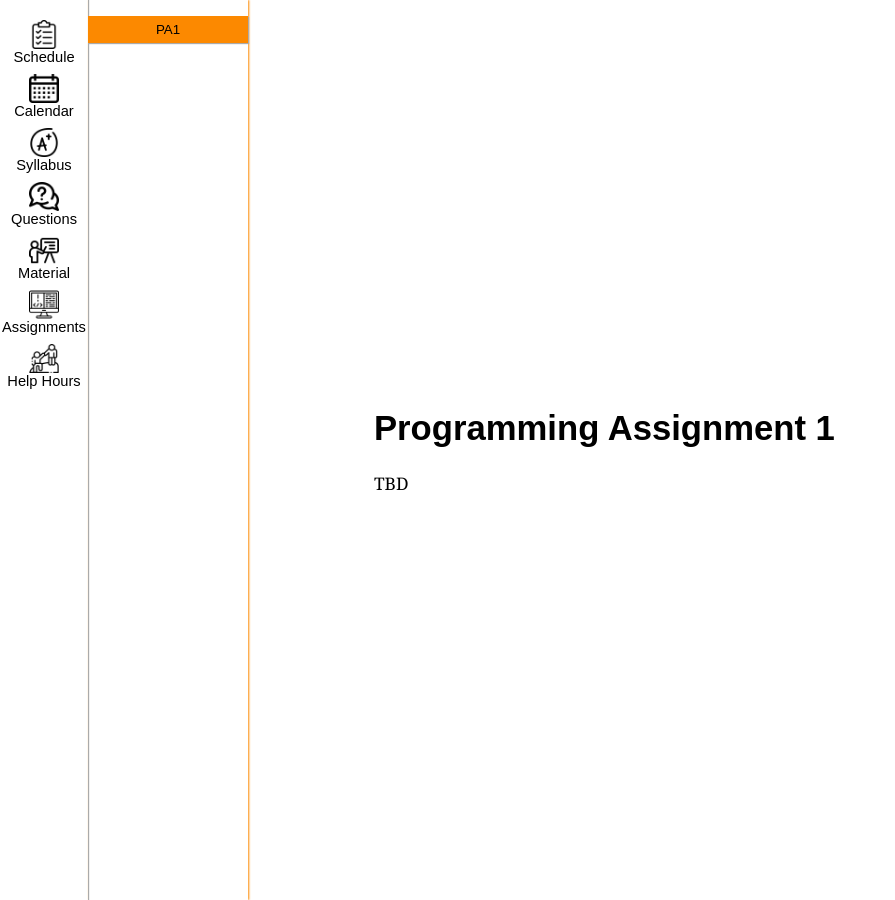
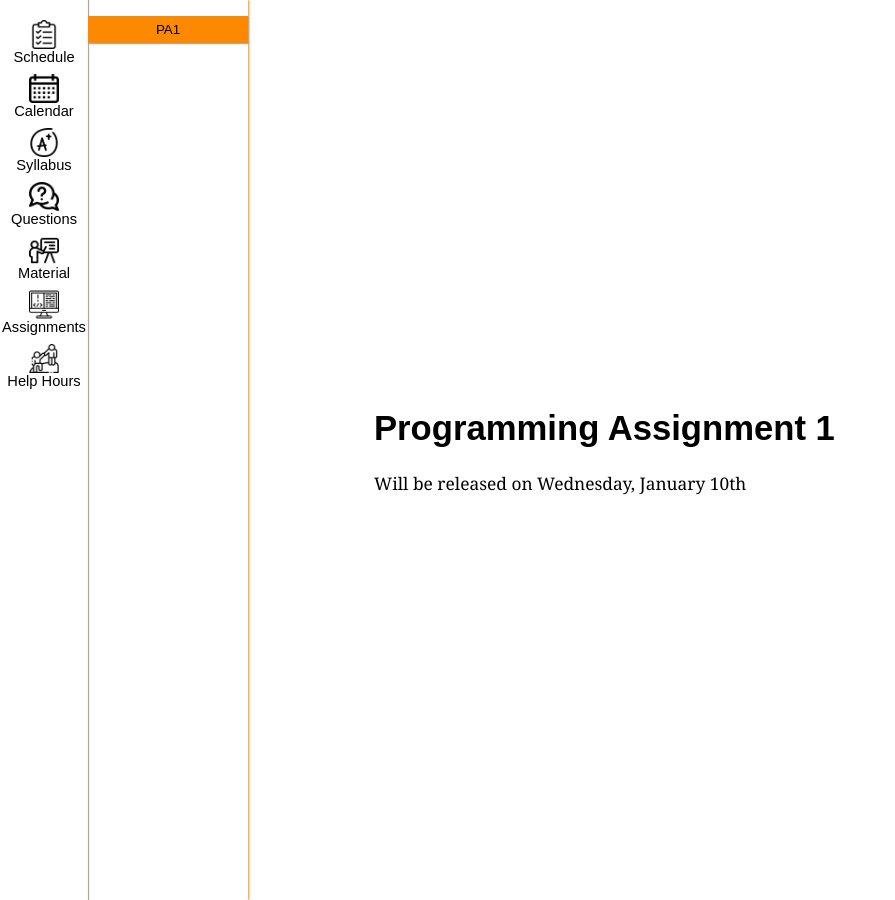
Before and after one commit to ucsd-cse8b-w24/ucsd-cse8b-w24, a Jekyll site: the page built from _assignments/pa1.md, in a window 1280 px wide. Shown: the whole page, without its empty margins (0-895 px from the left). Built offline with Jekyll 4.4.1, drawn with Linux system fonts in a browser that asks for light colours.

Commit message:
Update pa1.md

```diff
--- a/_assignments/pa1.md
+++ b/_assignments/pa1.md
@@ -7,4 +7,4 @@ released-on: "2024-01-10"
 
 # Programming Assignment 1
 
-TBD
+Will be released on Wednesday, January 10th
```
